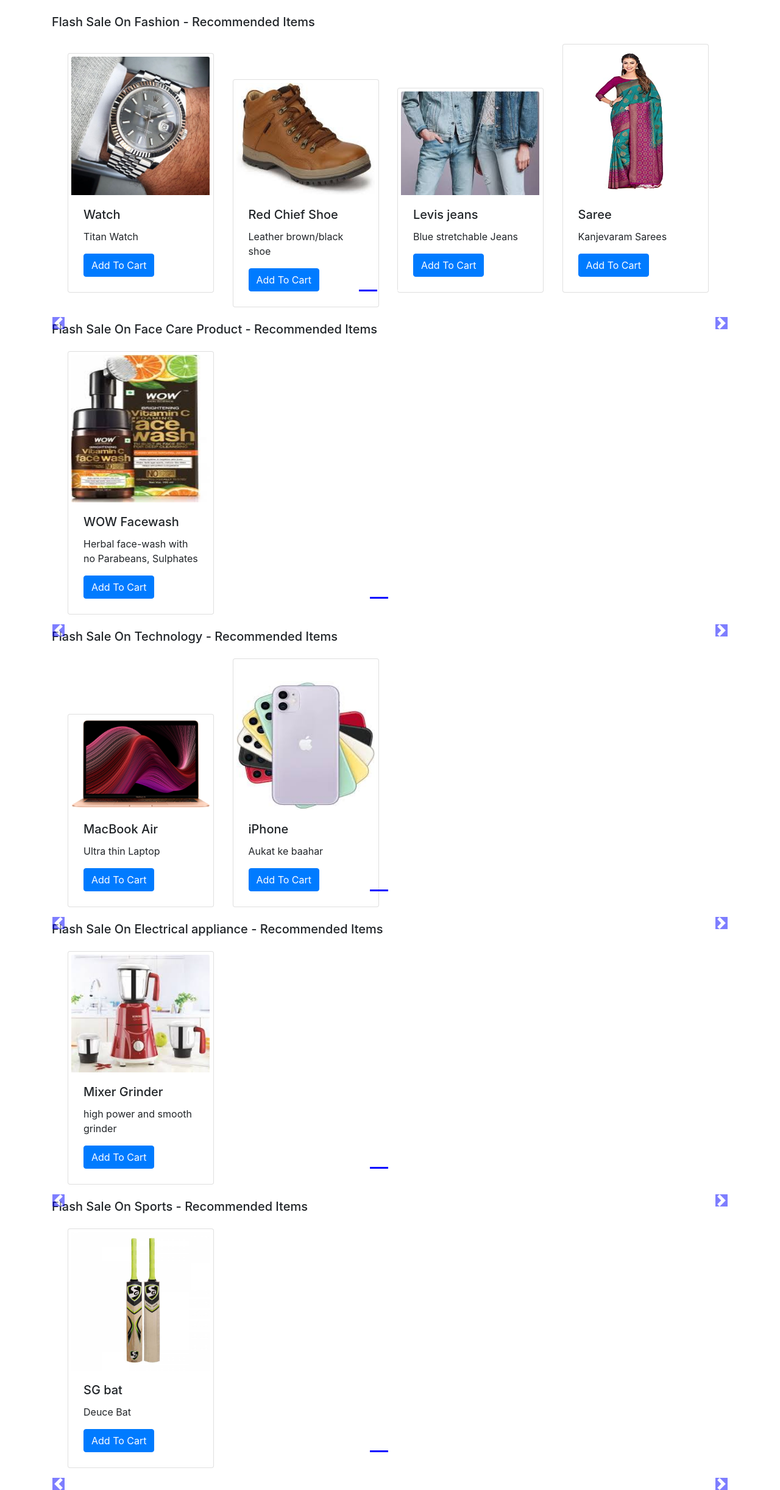
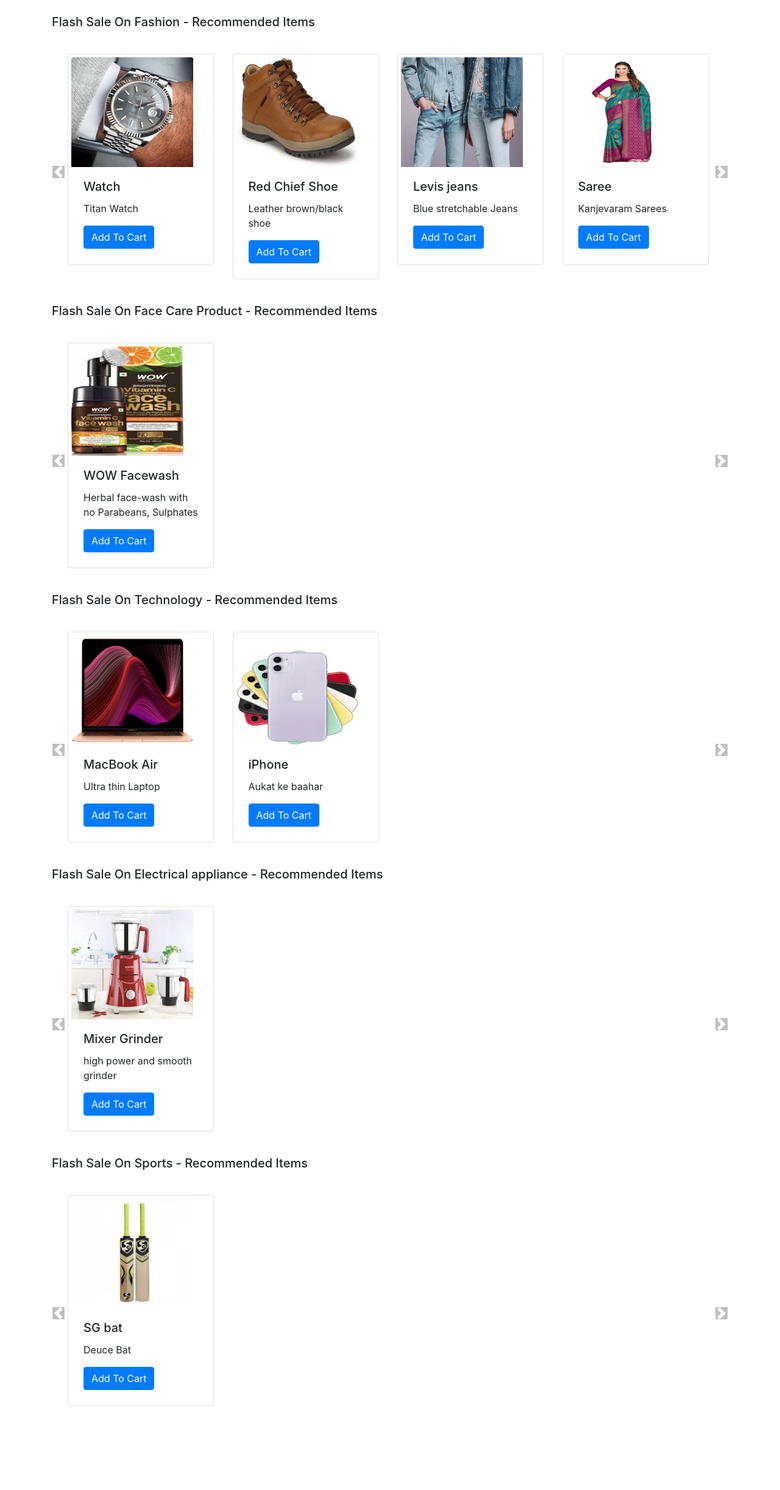
Before and after one commit to samar-1601/OnlineMart_Django, a Django app: page /shop/ in a window 1280 px wide. Shown: the part 56-2500 px from the top of the page at 61% size. After the commit the page ends 2362 px from the top, so only its background shows below. Run offline with Django 3.2, Linux system fonts and the light colour scheme; data comes from the database, SQL or seed files in the repository; some libraries are stand-ins or nearby versions.

Commit message:
shop/index.html modified

```diff
--- a/shop/templates/shop/index.html
+++ b/shop/templates/shop/index.html
@@ -7,17 +7,17 @@ margin-left:-4px;
 }
 
 .carousel-indicators .active {
-background-color: blue;
+background-color: grey;
 }
 
 .col-md-3 img{
 
-width: 227px;
-max-height: 242px;
+width: 200px;
+height: 180px;
 }
 
 body .carousel-indicator li{
-background-color: blue;
+background-color: grey;
 }
 
 body .carousel-indicators{
@@ -26,7 +26,7 @@ bottom: 0;
 
 body .carousel-control-prev-icon,
 body .carousel-control-next-icon{
-background-color: blue;
+background-color: grey;
 }
 
 .carousel-control-prev,
@@ -37,6 +37,9 @@ bottom: auto;
 body .no-padding{
 padding-left: 0,
 padding-right: 0;
+}
+.carousel-control-prev, .carousel-control-next{
+ padding-top: 200px;
 }
 .card, .cart-text{
 padding:5px;
@@ -53,14 +56,15 @@ padding-right: 0;
   {% for product, range, nSlides in allProds %}
 
   <h5 class="my-4">Flash Sale On {{product.0.category}} - Recommended Items</h5>
-  <div id="demo{{forloop.counter}}" class="carousel slide my-3" data-ride="carousel">
-    <ul class="carousel-indicators">
+  <div class="row">
+    <div id="demo{{forloop.counter}}" class="carousel slide my-3 col" data-ride="carousel">
+      <!-- <ul class="carousel-indicators">
       <li data-target="#demo{{forloop.counter}}" data-slide-to="0" class="active"></li>
 
       {% for i in range %}
       <li data-target="#demo{{forloop.parentloop.counter}}" data-slide-to="{{i}}"></li>
       {% endfor %}
-    </ul>
+    </ul> -->
 
 
       <div class="container carousel-inner no-padding">
@@ -100,7 +104,7 @@ padding-right: 0;
     <a class="carousel-control-next" href="#demo{{forloop.counter}}" data-slide="next">
       <span class="carousel-control-next-icon"></span>
     </a>
-
+  </div>
   {% endfor %}
 </div>
 {% endblock %}
@@ -109,22 +113,21 @@ padding-right: 0;
 <script>
   // console.log('working')
   cart = {};
-  if(localStorage.getItem('cart') !== null)
-  {
+  if (localStorage.getItem('cart') !== null) {
     cart = JSON.parse(localStorage.getItem('cart'));
     document.getElementById('productsInCart').innerHTML = Object.keys(cart).length;
   }
-  $('.cart').click(function(){ //It is a jquery command to get the document item by class name 'cart'
+  $('.cart').click(function () { //It is a jquery command to get the document item by class name 'cart'
     // console.log('clicked');
     let clicked_item = this.id.toString();
     // console.log(clicked_item);
-    if(cart[clicked_item] != undefined){
-      cart[clicked_item] = cart[clicked_item]+1;
+    if (cart[clicked_item] != undefined) {
+      cart[clicked_item] = cart[clicked_item] + 1;
     }
-    else{
+    else {
       cart[clicked_item] = 1;
     }
-    localStorage.setItem('cart',JSON.stringify(cart));
+    localStorage.setItem('cart', JSON.stringify(cart));
     console.log(cart);
     document.getElementById('productsInCart').innerHTML = Object.keys(cart).length;
   });
```
Lines whose indentation alone changed are shown as unchanged.
